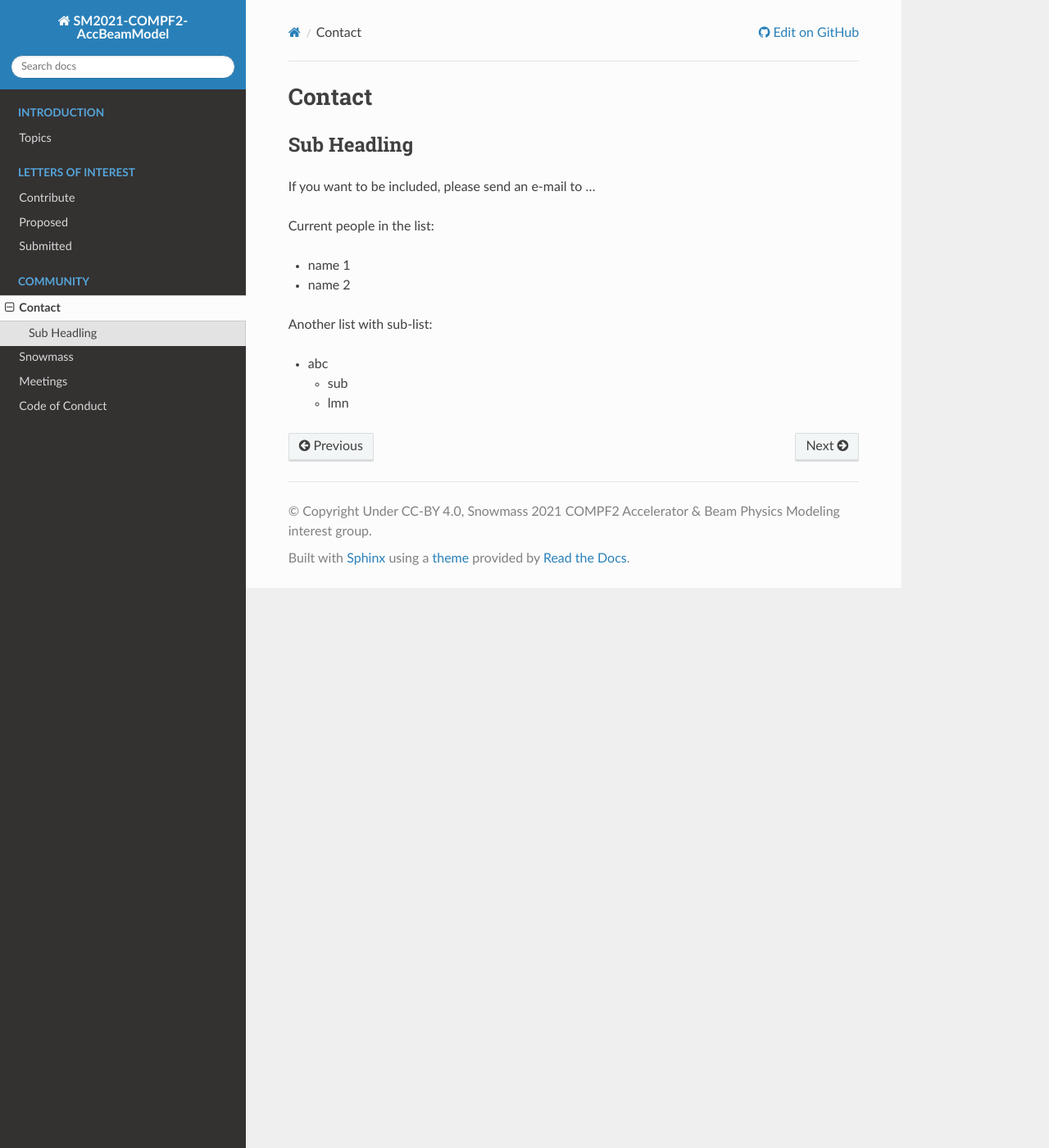
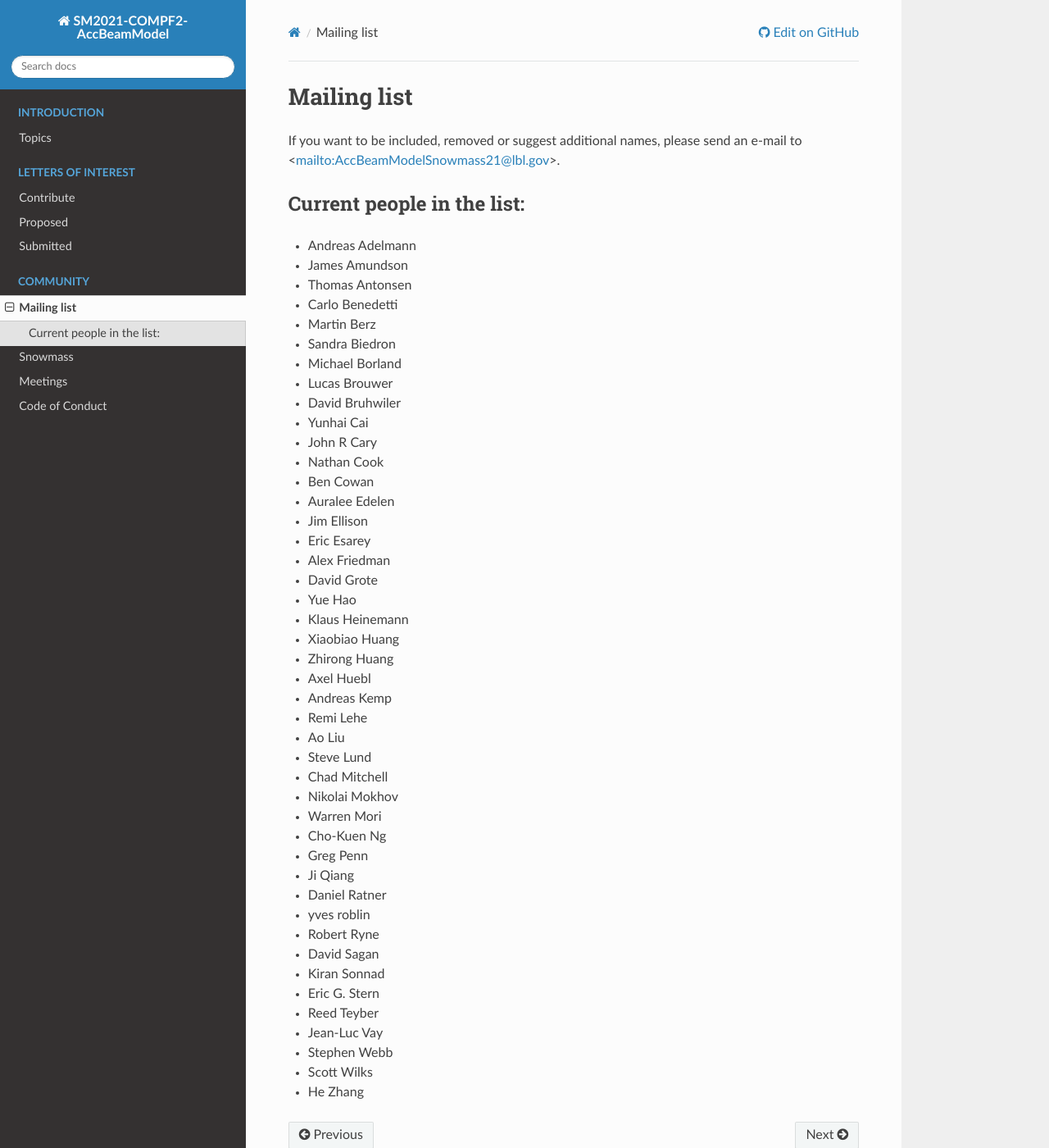
Before and after one commit to snowmass-compf2-accbeammodel/snowmass-compf2-accbeammodel.github.io, a Sphinx documentation site: the page built from docs/source/community/contact.rst, in a window 1280 px wide and 1400 px high. Shown: the whole window at 82% size. Built offline with Sphinx 7.4.7 and the Read the Docs theme 2.0.0, drawn with Linux system fonts in a browser that asks for light colours.

Commit message:
Some cleaning. Addition of mailing list <mailto:AccBeamModelSnowmass21@lbl.gov>.

```diff
--- a/docs/source/community/contact.rst
+++ b/docs/source/community/contact.rst
@@ -1,21 +1,54 @@
 .. _community-contact:
 
-Contact
-=======
+Mailing list
+============
 
-Sub Headling
-------------
-
-If you want to be included, please send an e-mail to ...
+If you want to be included, removed or suggest additional names, please send an e-mail to  <mailto:AccBeamModelSnowmass21@lbl.gov>.
 
 Current people in the list:
+---------------------------
 
-* name 1
-* name 2
-
-Another list with sub-list:
-
-* abc
-
-  * sub
-  * lmn
+* Andreas Adelmann
+* James Amundson
+* Thomas Antonsen
+* Carlo Benedetti
+* Martin Berz
+* Sandra Biedron
+* Michael Borland
+* Lucas Brouwer
+* David Bruhwiler
+* Yunhai Cai
+* John R Cary
+* Nathan Cook
+* Ben Cowan
+* Auralee Edelen
+* Jim Ellison
+* Eric Esarey
+* Alex Friedman
+* David Grote
+* Yue Hao
+* Klaus Heinemann
+* Xiaobiao Huang
+* Zhirong Huang
+* Axel Huebl
+* Andreas Kemp
+* Remi Lehe
+* Ao Liu
+* Steve Lund
+* Chad Mitchell
+* Nikolai Mokhov
+* Warren Mori
+* Cho-Kuen Ng
+* Greg Penn
+* Ji Qiang
+* Daniel Ratner
+* yves roblin
+* Robert Ryne
+* David Sagan
+* Kiran Sonnad
+* Eric G. Stern
+* Reed Teyber
+* Jean-Luc Vay
+* Stephen Webb
+* Scott Wilks
+* He Zhang
```
Also changed, not shown: docs/source/introduction/topics.rst (+8 -1 lines), docs/source/loi/contribute.rst (+6 -30 lines), docs/source/loi/proposed.rst (+8 -5 lines), docs/source/loi/submitted.rst (+3 -5 lines).
